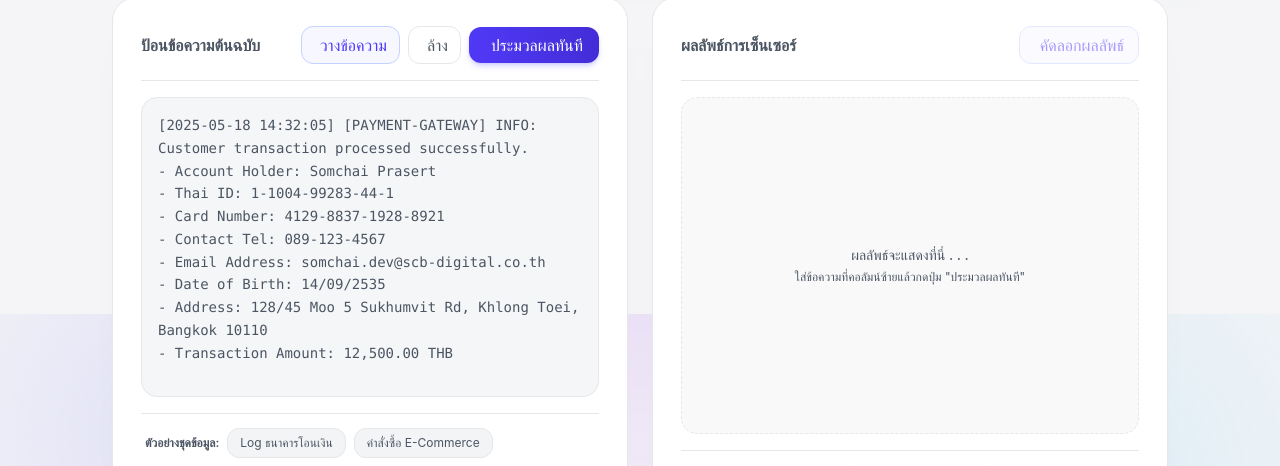
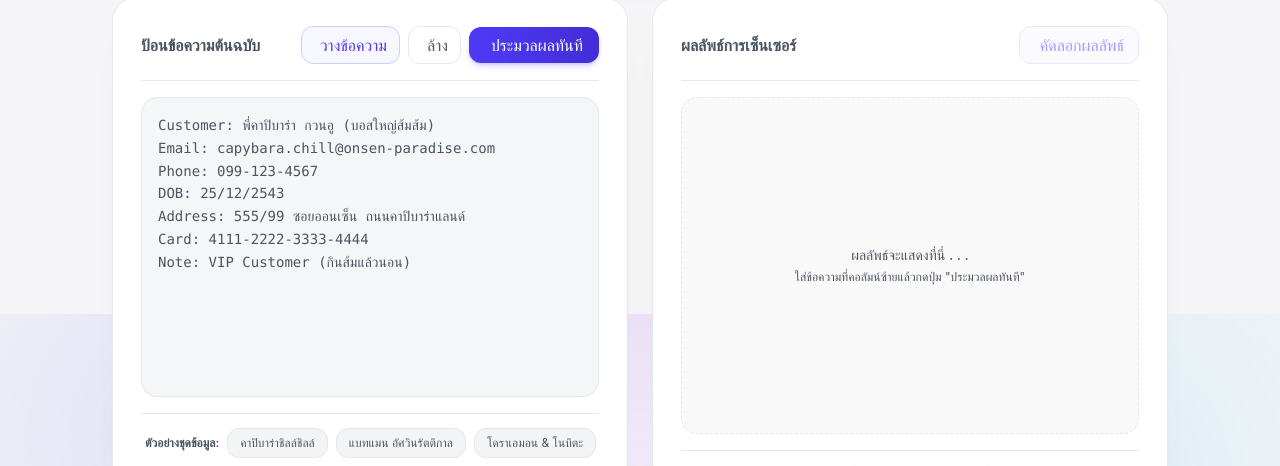
Before and after one commit to Kunanon-Intaraphol/TOC_front, a React (Vite) app: page /playground in a window 1280 px wide. Shown: the part 486-952 px from the top of the page. Built offline with nearby package versions, Linux system fonts and the light colour scheme; no server answers.

Commit message:
feat(playground): use funny mock datasets matching pdpa rules

```diff
--- a/src/components/pages/HowItWorks.tsx
+++ b/src/components/pages/HowItWorks.tsx
@@ -1,6 +1,6 @@
 import { useState } from 'react';
+import { useMaskMutation } from '../../services/mask.service';
 import { useRulesQuery } from '../../services/rules.service';
-import { useMaskMutation } from '../../services/mask.service';
 import type { Rule } from '../../types/rules.types';
 
 export default function HowItWorks() {
--- a/src/components/pages/Playground.tsx
+++ b/src/components/pages/Playground.tsx
@@ -300,17 +300,24 @@ export default function Playground() {
 									</span>
 									<button
 										type='button'
-										onClick={() => setInputText(SAMPLES.bank)}
+										onClick={() => setInputText(SAMPLES.capybara)}
 										className='rounded-xl border border-border bg-surface-2 px-3 py-1.5 text-xs font-medium text-foreground transition hover:bg-indigo-500/5 hover:text-indigo-600'
 									>
-										Log ธนาคารโอนเงิน
+										คาปิบาร่าชิลล์ชิลล์
 									</button>
 									<button
 										type='button'
-										onClick={() => setInputText(SAMPLES.ecommerce)}
+										onClick={() => setInputText(SAMPLES.batman)}
 										className='rounded-xl border border-border bg-surface-2 px-3 py-1.5 text-xs font-medium text-foreground transition hover:bg-indigo-500/5 hover:text-indigo-600'
 									>
-										คำสั่งซื้อ E-Commerce
+										แบทแมน อัศวินรัตติกาล
+									</button>
+									<button
+										type='button'
+										onClick={() => setInputText(SAMPLES.doraemon)}
+										className='rounded-xl border border-border bg-surface-2 px-3 py-1.5 text-xs font-medium text-foreground transition hover:bg-indigo-500/5 hover:text-indigo-600'
+									>
+										โดราเอมอน & โนบิตะ
 									</button>
 								</div>
 								<span className='text-[11px] text-muted'>
--- a/src/constants/playground.constants.ts
+++ b/src/constants/playground.constants.ts
@@ -1,24 +1,29 @@
 export const INPUT_DEBOUNCE_DELAY_MS = 300;
 
 export const SAMPLES = {
-	bank: `[2025-05-18 14:32:05] [PAYMENT-GATEWAY] INFO:
-Customer transaction processed successfully.
-- Account Holder: Somchai Prasert
-- Thai ID: 1-1004-99283-44-1
-- Card Number: 4129-8837-1928-8921
-- Contact Tel: 089-123-4567
-- Email Address: somchai.dev@scb-digital.co.th
-- Date of Birth: 14/09/2535
-- Address: 128/45 Moo 5 Sukhumvit Rd, Khlong Toei, Bangkok 10110
-- Transaction Amount: 12,500.00 THB`,
-	ecommerce: `ORDER #TH-90812
-ผู้รับ: วราภรณ์ สุขเกษม
-เบอร์ติดต่อ: 092-445-6789
-อีเมล: waraporn_s@gmail.com
-วันเกิด: 28/02/2541
-Address: 99/142 หมู่บ้านพฤกษาวิลล์ ซอยรามคำแหง 24 กทม. 10240
-เลขบัตรเครดิตชำระ: 5412-7512-3412-4432
-รหัสบัตรประชาชน: 3-5012-00431-89-2`,
+	capybara: `Customer: พี่คาปิบาร่า กวนอู (บอสใหญ่ส้มส้ม)
+Email: capybara.chill@onsen-paradise.com
+Phone: 099-123-4567
+DOB: 25/12/2543
+Address: 555/99 ซอยออนเซ็น ถนนคาปิบาร่าแลนด์
+Card: 4111-2222-3333-4444
+Note: VIP Customer (กินส้มแล้วนอน)`,
+	batman: `[2025-05-18 03:33:33] [BAT-COMPUTER] WARNING:
+Target identified: Bruce Wayne (Batman)
+Email: batman.bkk@gotham-city.co.th
+Phone: 088-777-9999
+DOB: 19/02/2538
+Address: 100/1 Wayne Manor, Batcave Road
+Card: 5555-6666-7777-8888
+Transaction: 999,999.00 THB for Batarangs`,
+	doraemon: `ORDER #DORA-2112
+Recipient: โนบิ โนบิตะ (ตัวแทนโดราเอมอน)
+Email: nobita.dorayaki@tokyo-pocket.jp
+Phone: 081-987-6543
+DOB: 07/08/2507
+Address: 3/14 ซอยของวิเศษ ถนนโดรายากิ
+Card: 4532-1111-2222-3333
+Item: ประตูไปที่ไหนก็ได้ x 1`,
 };
 
-export const DEFAULT_SAMPLE_TEXT = SAMPLES.bank;
+export const DEFAULT_SAMPLE_TEXT = SAMPLES.capybara;
```
Also changed, not shown: 1 other file (tests, documents, lock files or other folders).
